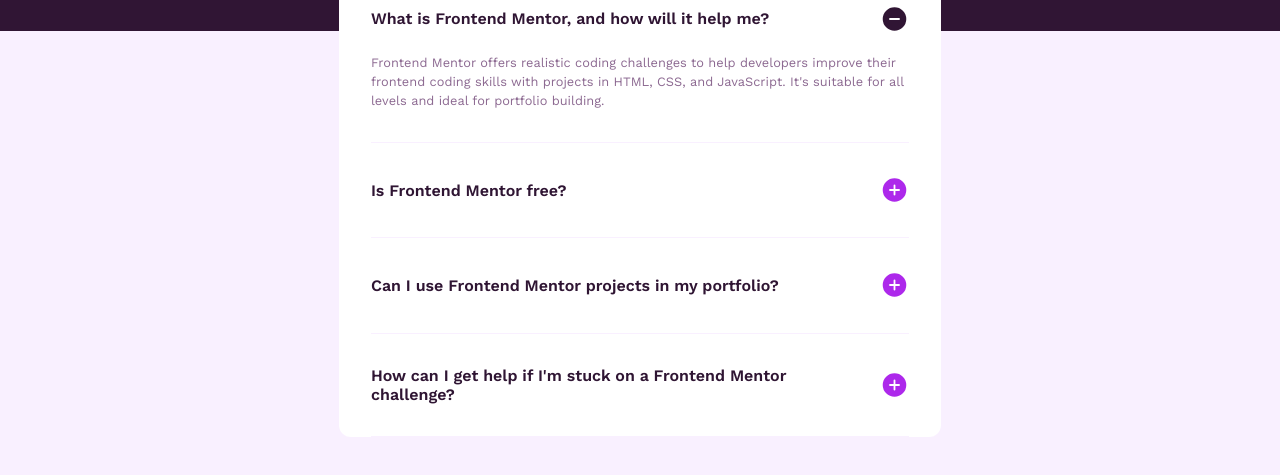
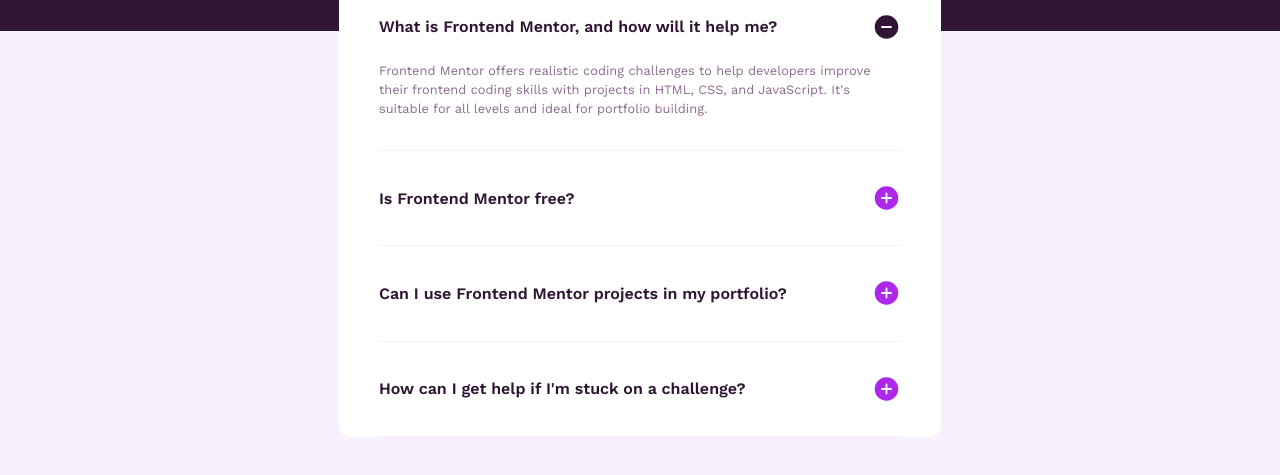
Before and after one commit to kristianusdianata/faq-accordion, a website: page index.html in a window 1280 px wide. Shown: the part 289-764 px from the top of the page. Drawn offline with nearby package versions, Linux system fonts and the light colour scheme.

Commit message:
updated html

```diff
--- a/index.html
+++ b/index.html
@@ -117,8 +117,7 @@
           <details class="accordion__item">
             <summary class="accordion__item-header">
               <span class="title"
-                >How can I get help if I'm stuck on a Frontend Mentor
-                challenge?</span
+                >How can I get help if I&apos;m stuck on a challenge?</span
               >
               <span class="icon">
                 <img
--- a/style/modules/_accordion.scss
+++ b/style/modules/_accordion.scss
@@ -19,7 +19,7 @@
   inline-size: 100%;
   background-color: var(--white);
   border-radius: map.get($radius, br-4);
-  padding: map.get($spacing, 8);
+  padding: map.get($spacing, 10);
   padding-block-end: 0px;
   margin-block-end: map.get($spacing, 8);
 
```
Also changed, not shown: style/style.css.
